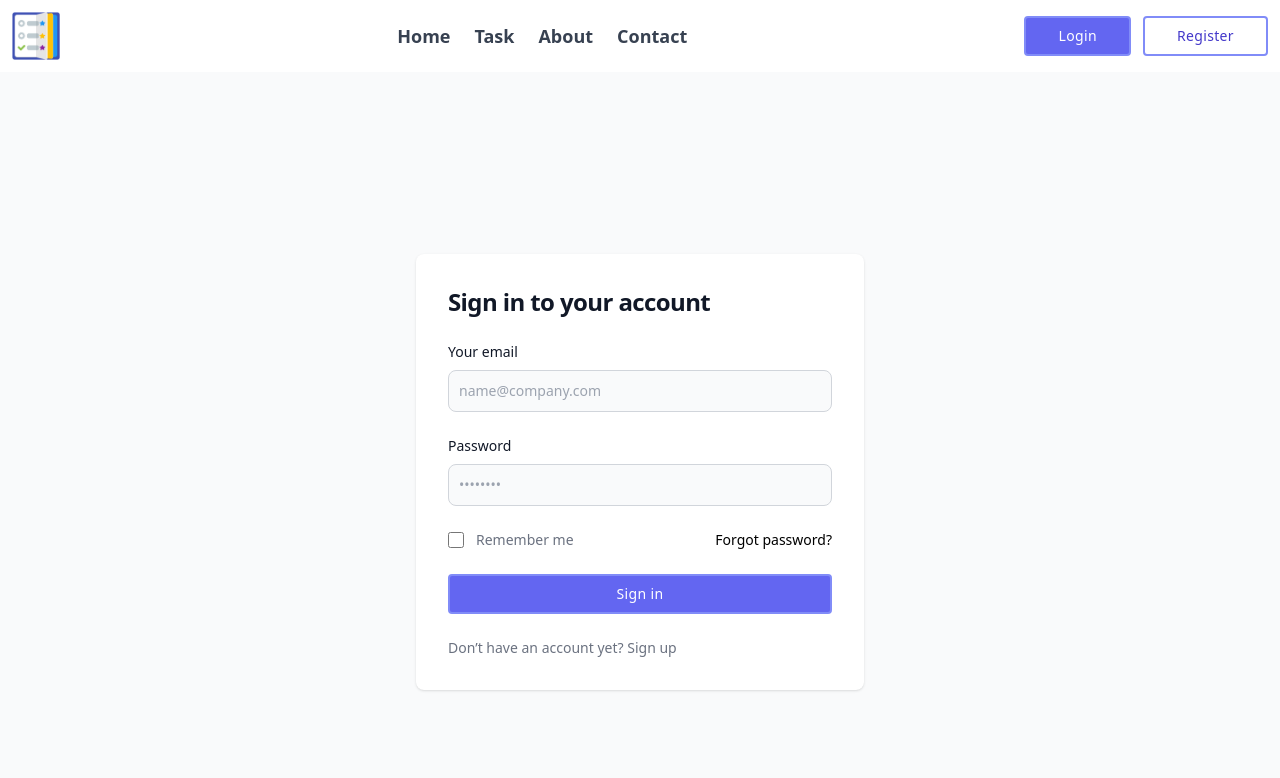
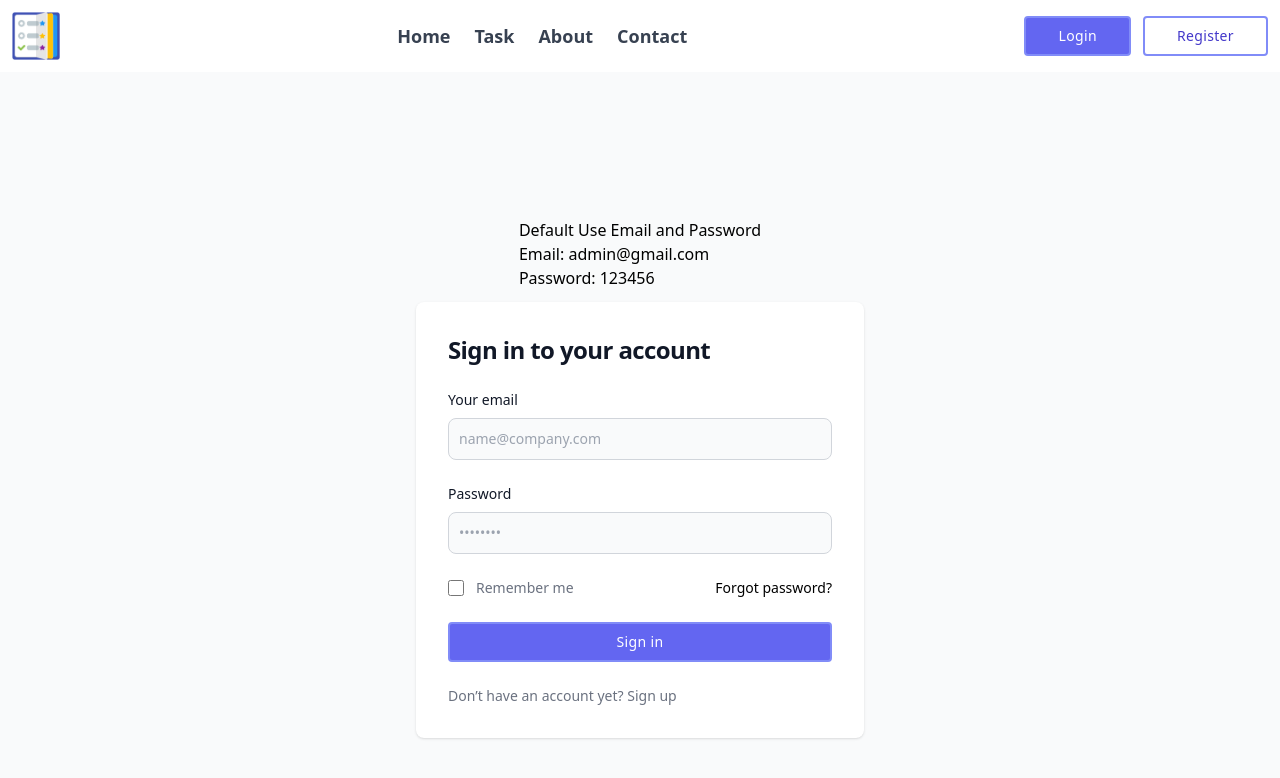
Before and after one commit to creativehimel/Todos-App, a Vue app: page /login in a window 1280 px wide. Shown: the top 778 px of the page. Built offline with nearby package versions, Linux system fonts and the light colour scheme; what vue-sweetalert2 would draw is missing.

Commit message:
Project Done

```diff
--- a/src/views/Login.vue
+++ b/src/views/Login.vue
@@ -17,7 +17,13 @@ const userLogin = ()=>{
 
 <template>
   <section class="bg-gray-50 dark:bg-gray-900">
-    <div class="flex flex-col items-center justify-center px-6 py-8 mx-auto md:h-screen lg:py-0">
+
+    <div class="flex flex-col items-center justify-center px-6 py-3 mx-auto md:h-screen lg:py-0">
+      <div class="py-3">
+        <h3>Default Use Email and Password</h3>
+        <p>Email: admin@gmail.com</p>
+        <p>Password: 123456</p>
+      </div>
       <div class="w-full bg-white rounded-lg shadow dark:border md:mt-0 sm:max-w-md xl:p-0 dark:bg-gray-800 dark:border-gray-700">
         <div class="p-6 space-y-4 md:space-y-6 sm:p-8">
           <h1 class="text-xl font-bold leading-tight tracking-tight text-gray-900 md:text-2xl dark:text-white">
```
